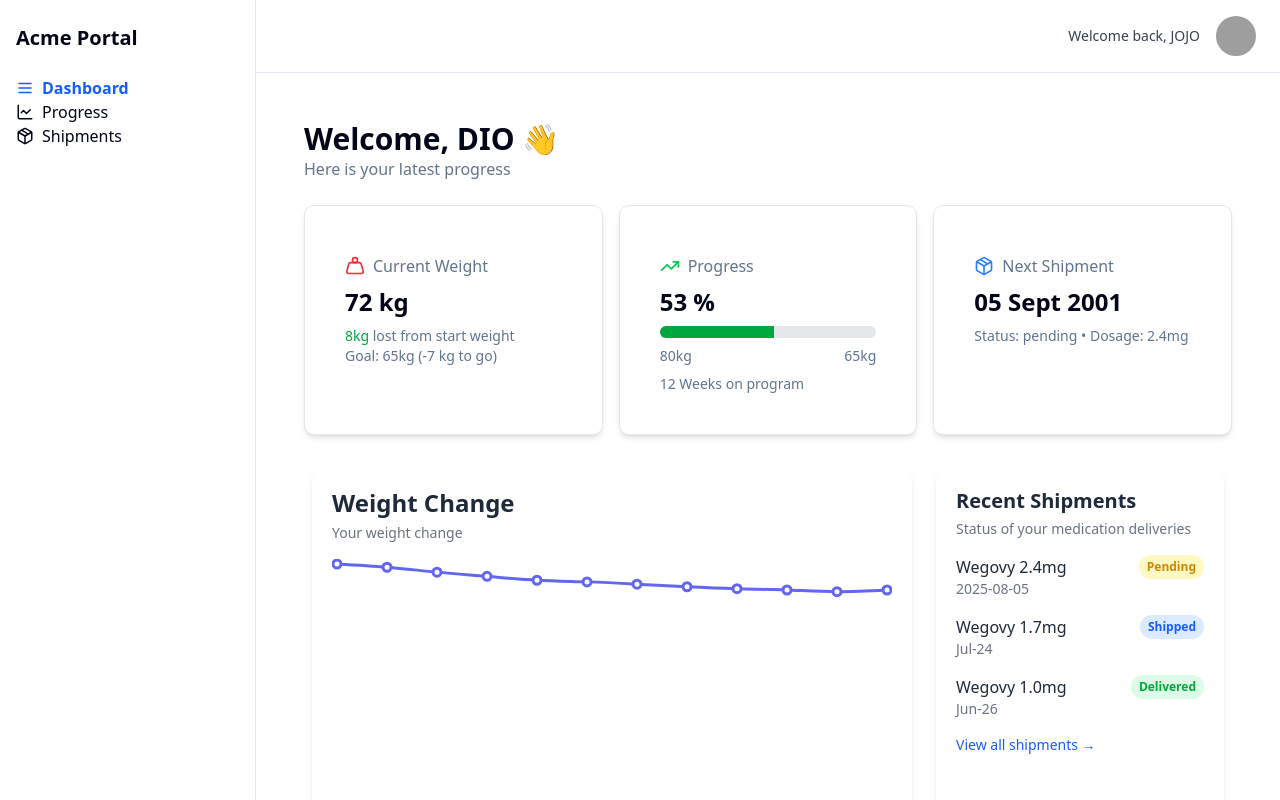
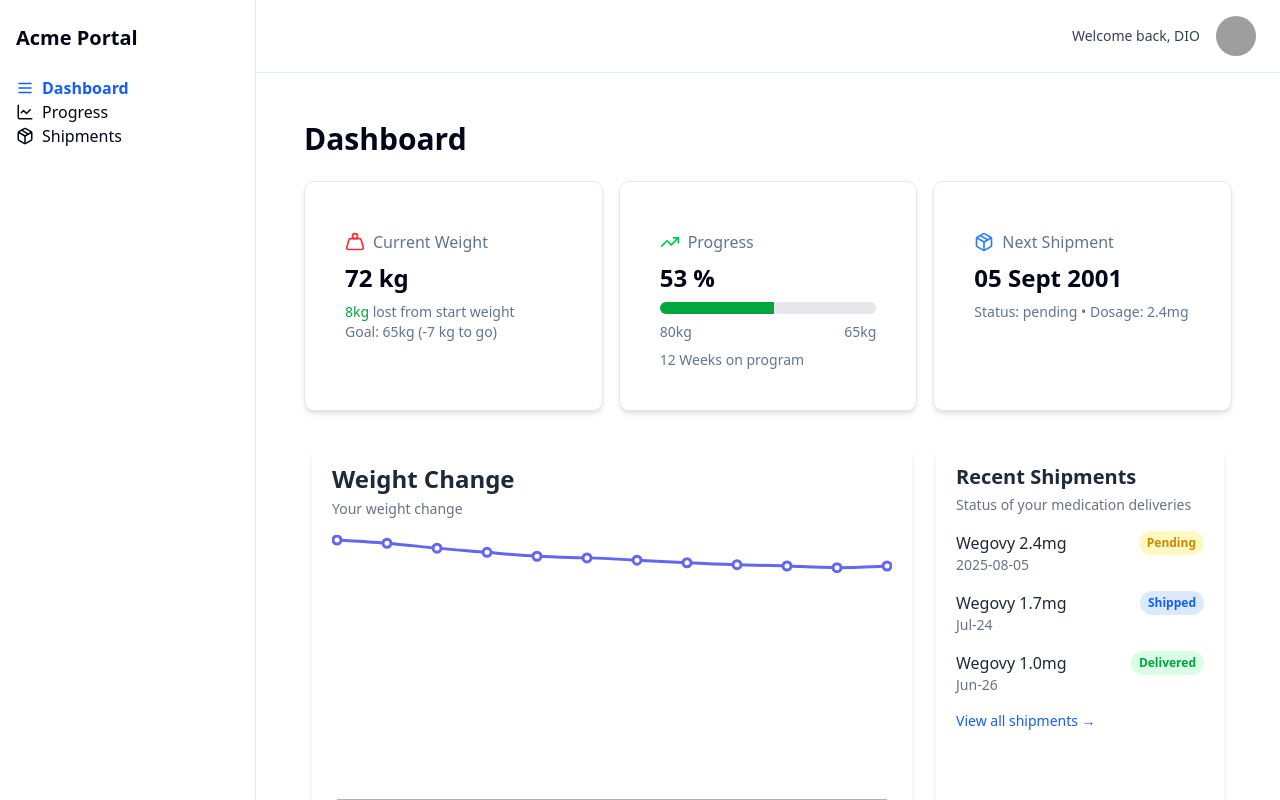
Before and after one commit to Sardar-Sadiq/Assessment-from-Phoenix-labs, a React (Vite) app: page /dashboard in a window 1280 px wide. Built offline with nearby package versions, Linux system fonts and the light colour scheme; grey boxes are pictures that could not be loaded.

Commit message:
layout navbar issues fixed

```diff
--- a/src/components/Layout.jsx
+++ b/src/components/Layout.jsx
@@ -2,9 +2,10 @@ import { Outlet, NavLink } from "react-router-dom";
 import { Menu, Package, LineChart } from "lucide-react";
 import { users } from "../data/users";
 
-const currentUserId = 2;
-const currentUser = users.find((user) => user.id === currentUserId);
-console.log("Current User in Layout:", currentUser);
+ const currentUserId = Number(localStorage.getItem("currentUserId")) || 1;
+
+  const user = users.find((u) => u.id === currentUserId);
+
 
 export default function Layout() {
   return (
@@ -51,10 +52,10 @@ export default function Layout() {
           <div className="flex items-center gap-4">
             <span className="font-medium text-gray-700 text-sm truncate w-full">
               Welcome back,{" "}
-               { currentUser?.fullName || "User"}
+               { user?.fullName || "User"}
             </span>
             <img
-              src={currentUser.avatar}
+              src={user.avatar}
               alt="User Avatar"
               className="w-10 h-10 rounded-full object-cover"
             />
--- a/src/pages/Dashboard.jsx
+++ b/src/pages/Dashboard.jsx
@@ -47,8 +47,8 @@ if (!user || !data) {
     <div className="p-6 space-y-6">
       {/* 👋 Welcome */}
       <div>
-        <h1 className="text-3xl font-bold">Welcome, {user.fullName} 👋</h1>
-        <p className="text-muted-foreground">Here is your latest progress</p>
+        <h1 className="text-3xl font-bold">Dashboard</h1>
+
       </div>
 
       {/* 📊 Cards Row */}
```
